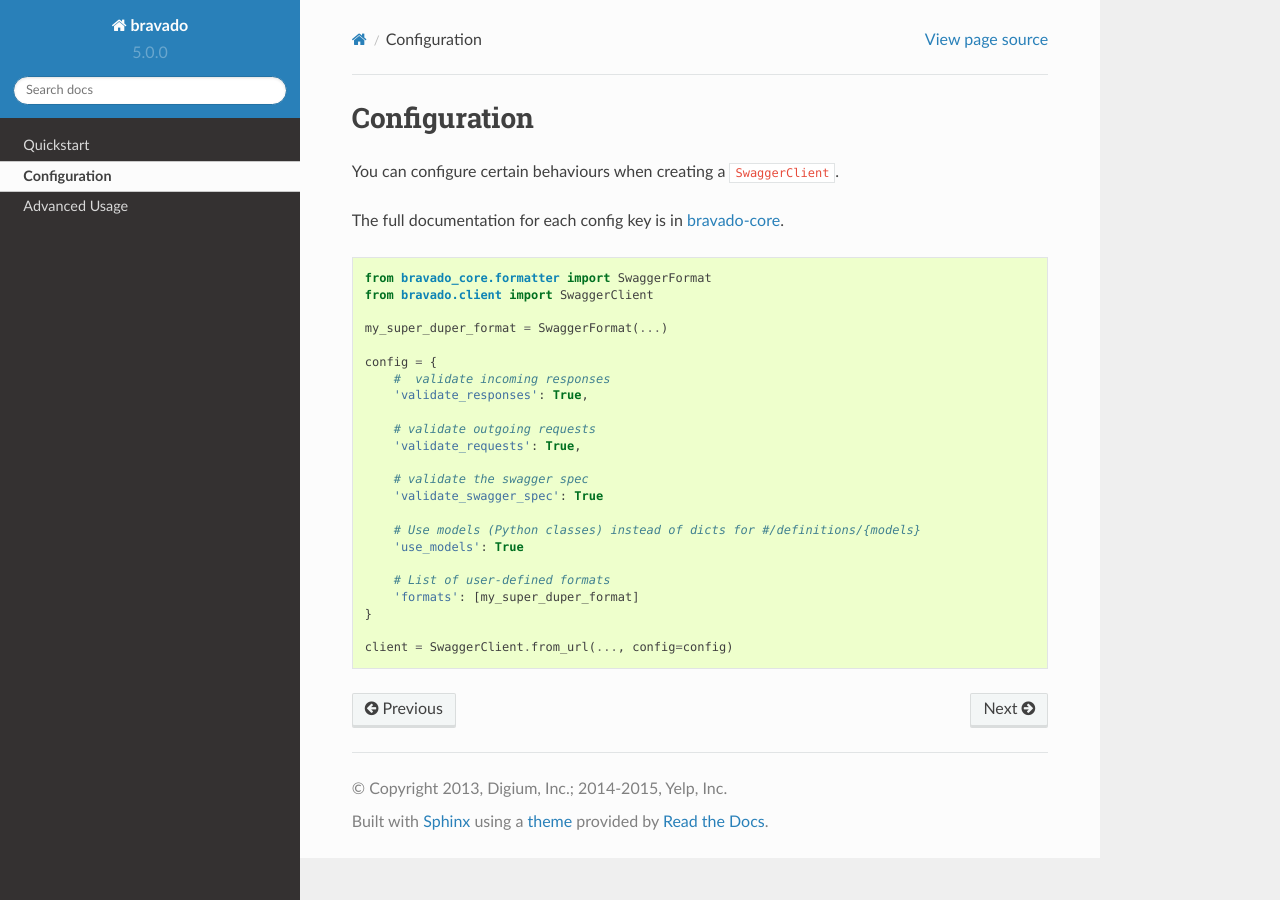
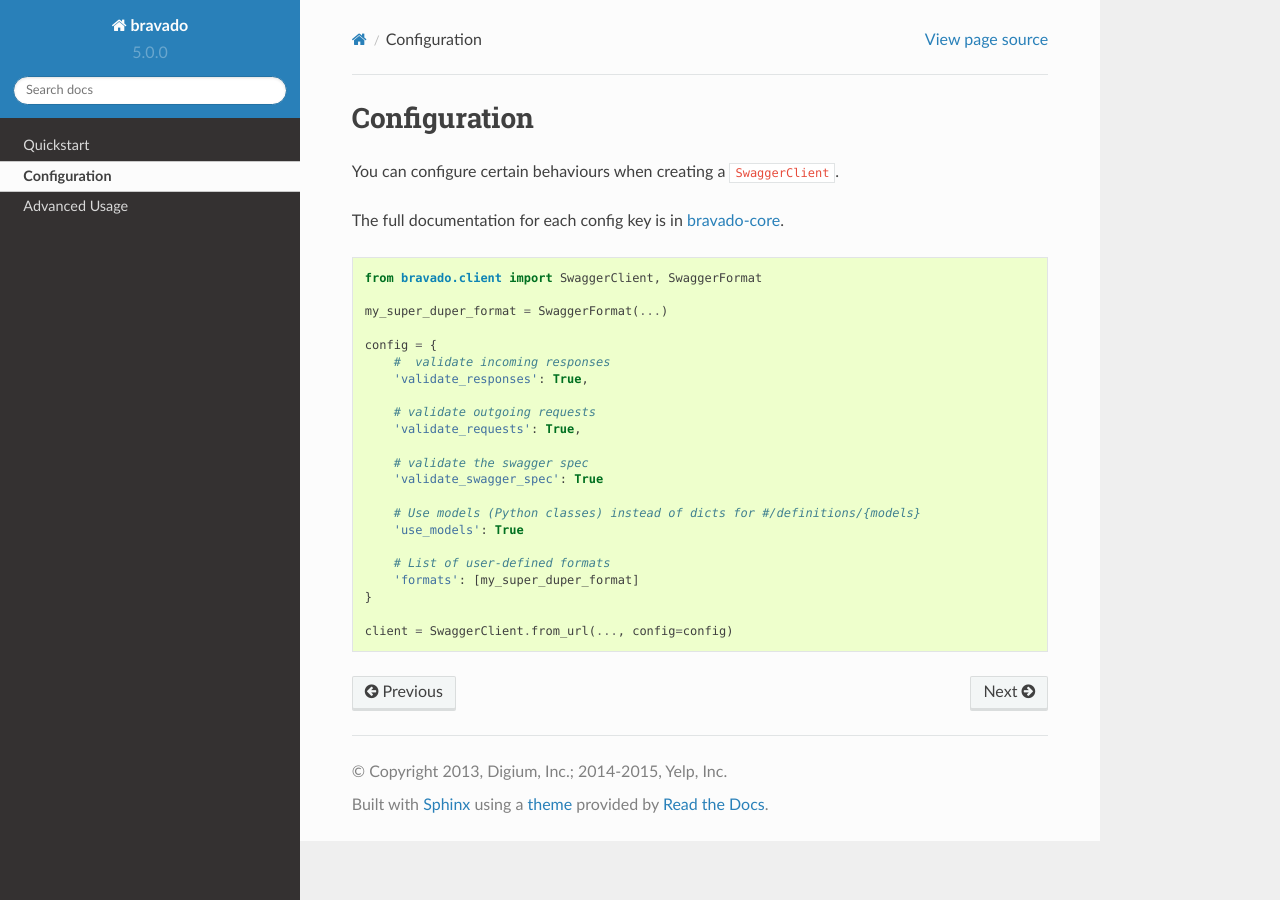
Before and after one commit to Yelp/bravado, a Sphinx documentation site: the page built from docs/source/configuration.rst, in a window 1280 px wide. Built offline with Sphinx 7.4.7 and the Read the Docs theme 2.0.0, drawn with Linux system fonts in a browser that asks for light colours.

Commit message:
Add useless layer of indirection for SwaggerFormat

```diff
--- a/docs/source/configuration.rst
+++ b/docs/source/configuration.rst
@@ -7,8 +7,7 @@
 
 .. code-block:: python
 
-    from bravado_core.formatter import SwaggerFormat
-    from bravado.client import SwaggerClient
+    from bravado.client import SwaggerClient, SwaggerFormat
 
     my_super_duper_format = SwaggerFormat(...)
 
```
Also changed, not shown: 1 other file.
